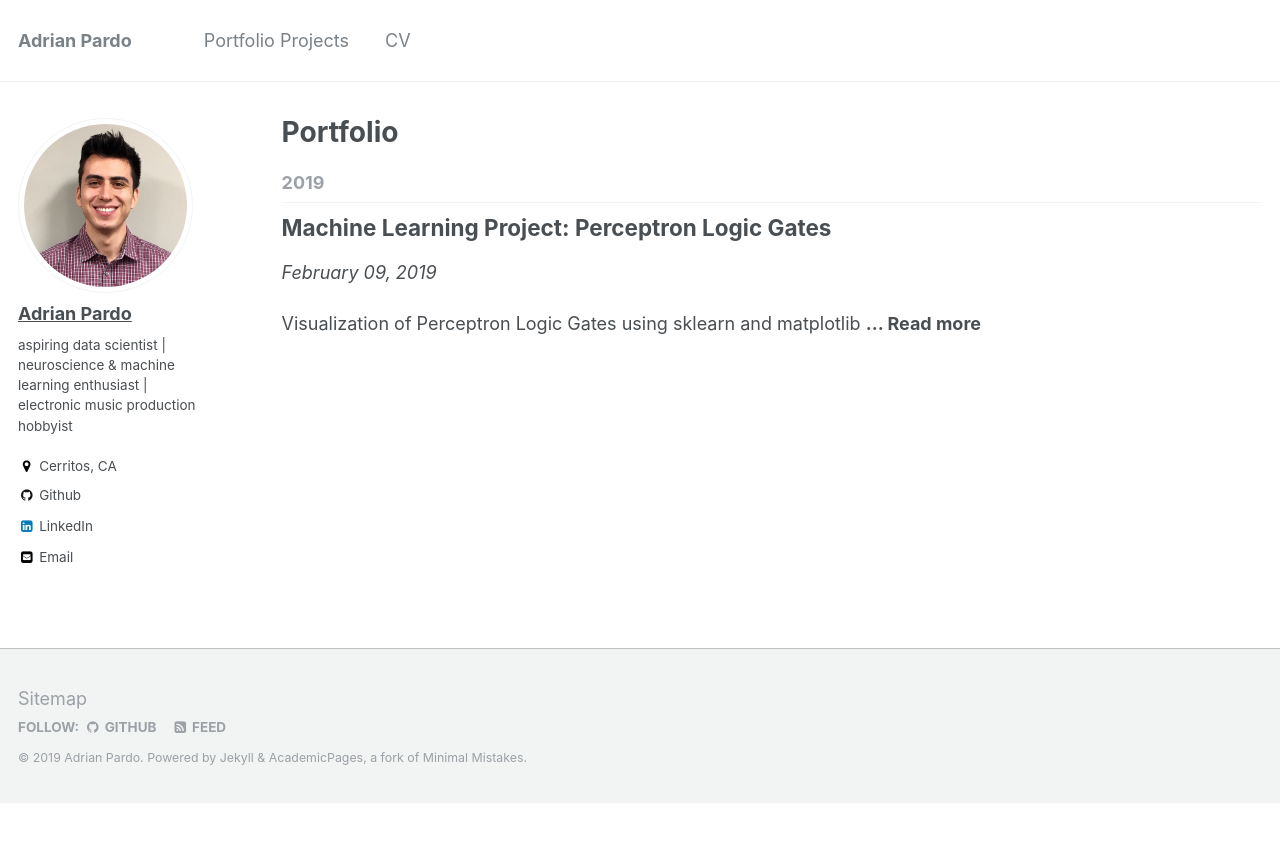
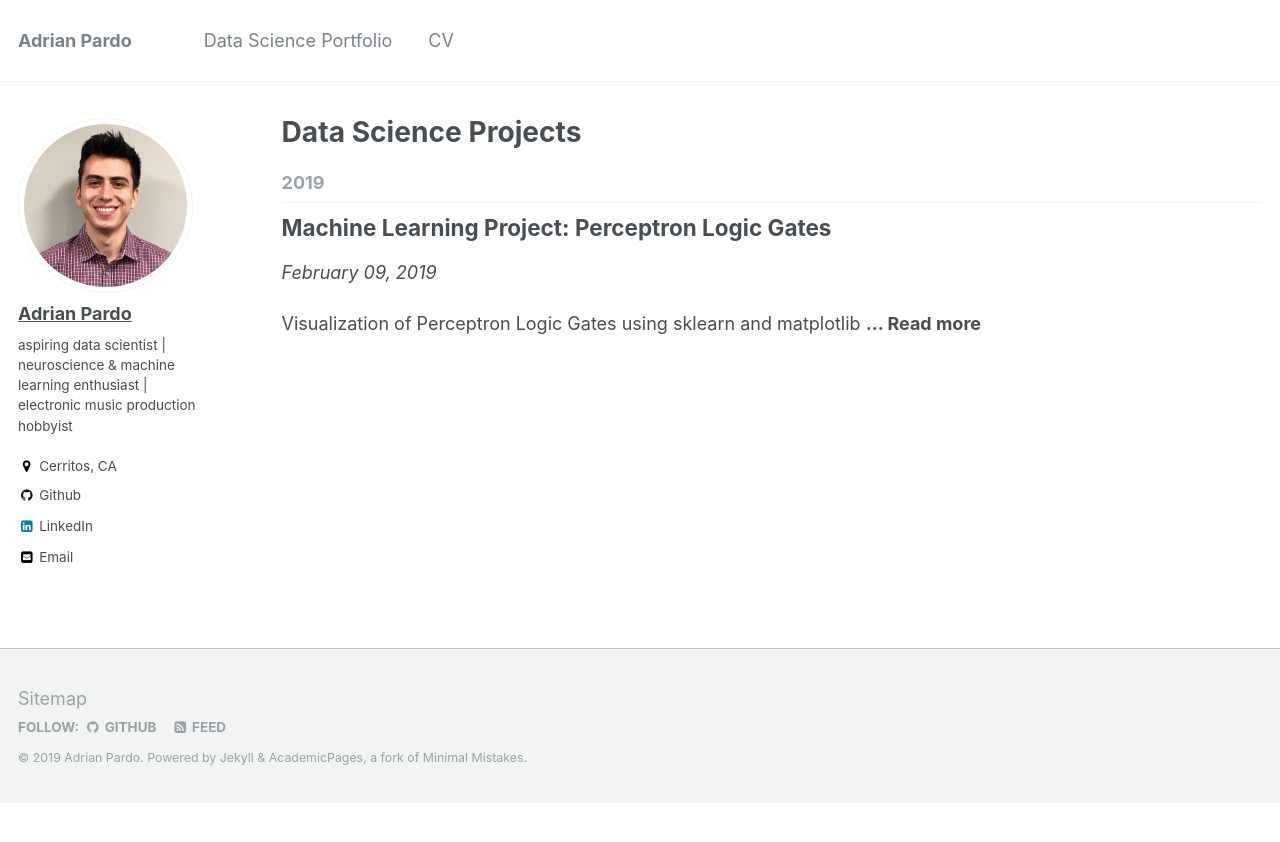
Before and after one commit to adrian-pardo/adrian-pardo.github.io, a Jekyll site: the page built from _pages/year-archive.html, in a window 1280 px wide. Shown: the top 842 px of the page. Built offline with Jekyll 4.4.1, drawn with Linux system fonts in a browser that asks for light colours.

Commit message:
layout changes

```diff
--- a/_data/navigation.yml
+++ b/_data/navigation.yml
@@ -1,6 +1,6 @@
 # main links links
 main:
-  - title: "Portfolio Projects"
+  - title: "Data Science Portfolio"
     url: /portfolio/
 
   # - title: "Research"
--- a/_pages/year-archive.html
+++ b/_pages/year-archive.html
@@ -1,7 +1,7 @@
 ---
 layout: archive
 permalink: /portfolio/
-title: "Portfolio"
+title: "Data Science Projects"
 author_profile: true
 redirect_from:
   - /wordpress/blog-posts/
```
